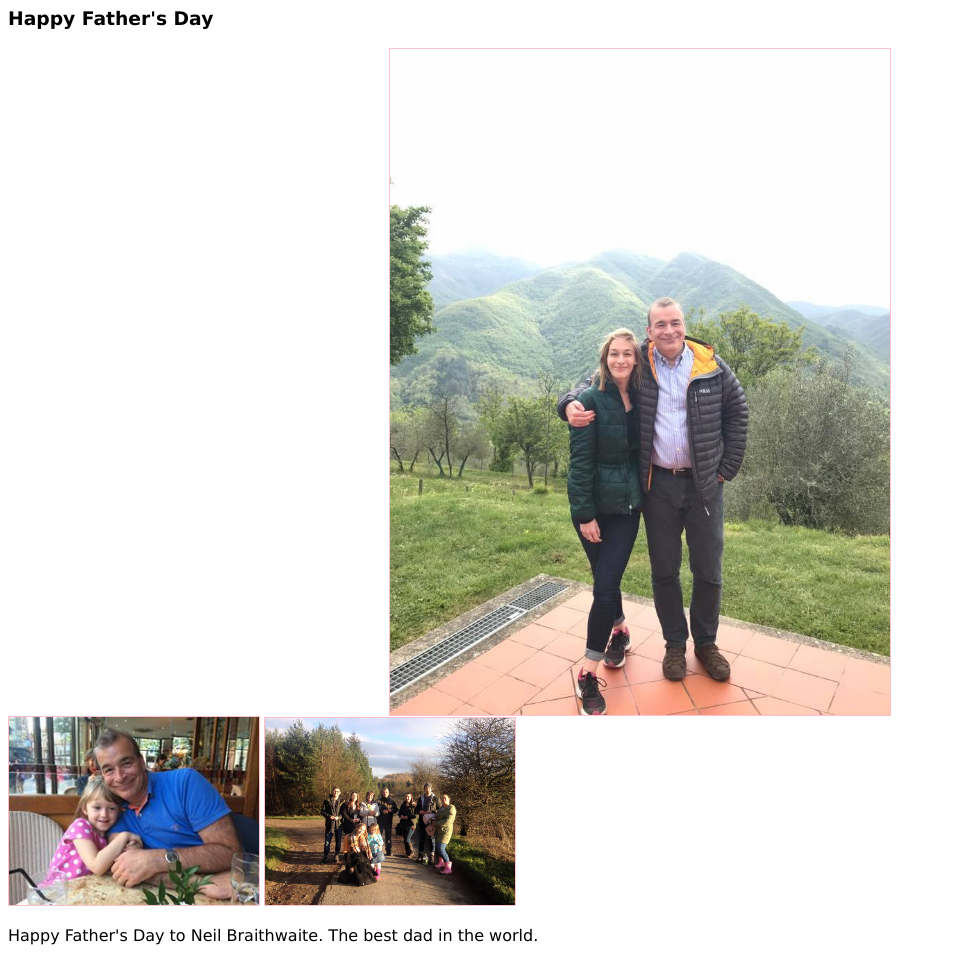
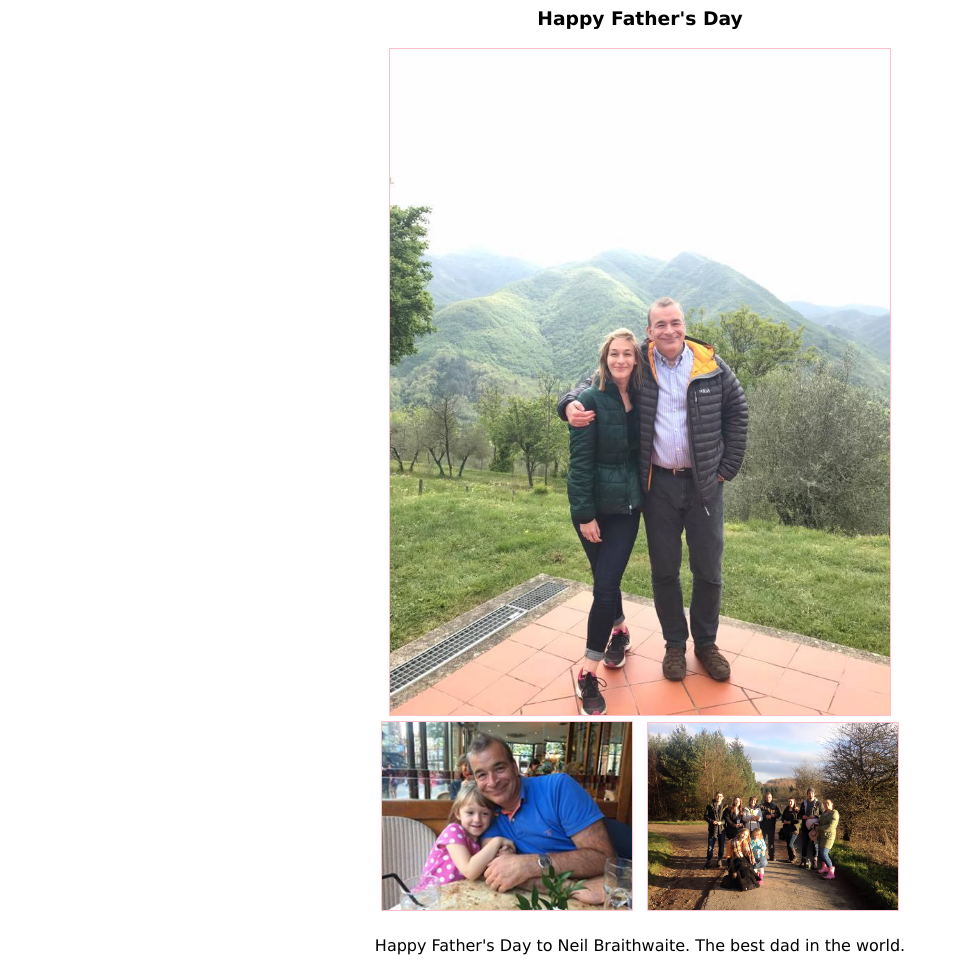
Before and after one commit to neilpops/neilpops.github.io, a plain HTML site: page index.html in a window 1280 px wide. Shown: the whole page, without its empty margins (0-954 px from the left). Drawn offline with Linux system fonts and the light colour scheme.

Commit message:
Centered div

```diff
--- a/index.html
+++ b/index.html
@@ -2,7 +2,7 @@
 <link rel="stylesheet" href="./main.css">
 </head>
 <body>
-  <div>
+  <div class="main-body">
     <h3 class="title">Happy Father's Day</h3>
     <img class="main-photo" src="./photos/lou-dad.jpg">
     <img class="sub-photo" src="./photos/mia-dad.jpg">
--- a/main.css
+++ b/main.css
@@ -7,7 +7,7 @@
 .sub-photo {
   width:15.625rem;
   border: 1px solid pink;
-  margin:
+  margin: 5px 5px 5px 5px;
 }
 .title {
   font-family: Verdana;
@@ -15,3 +15,6 @@
 .main-text {
   font-family: Verdana;
 }
+.main-body {
+  text-align: center;
+}
```
